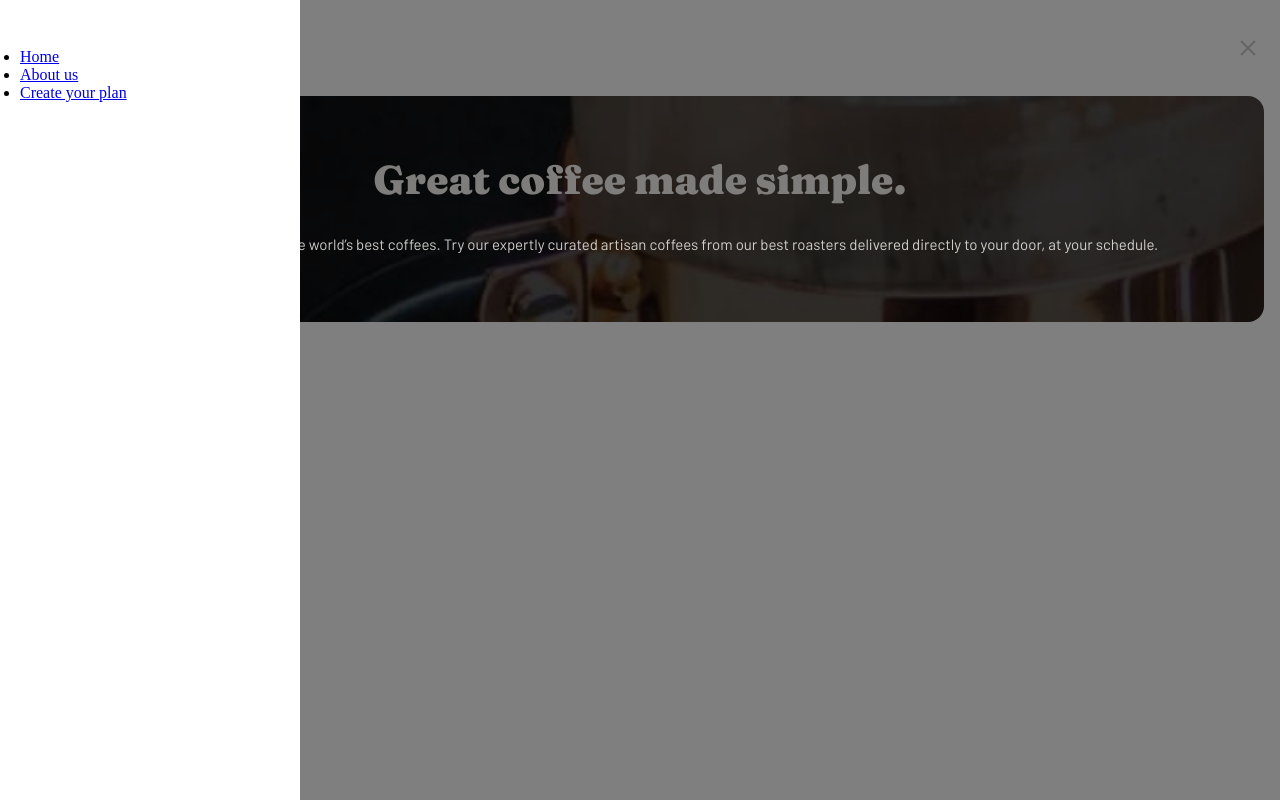
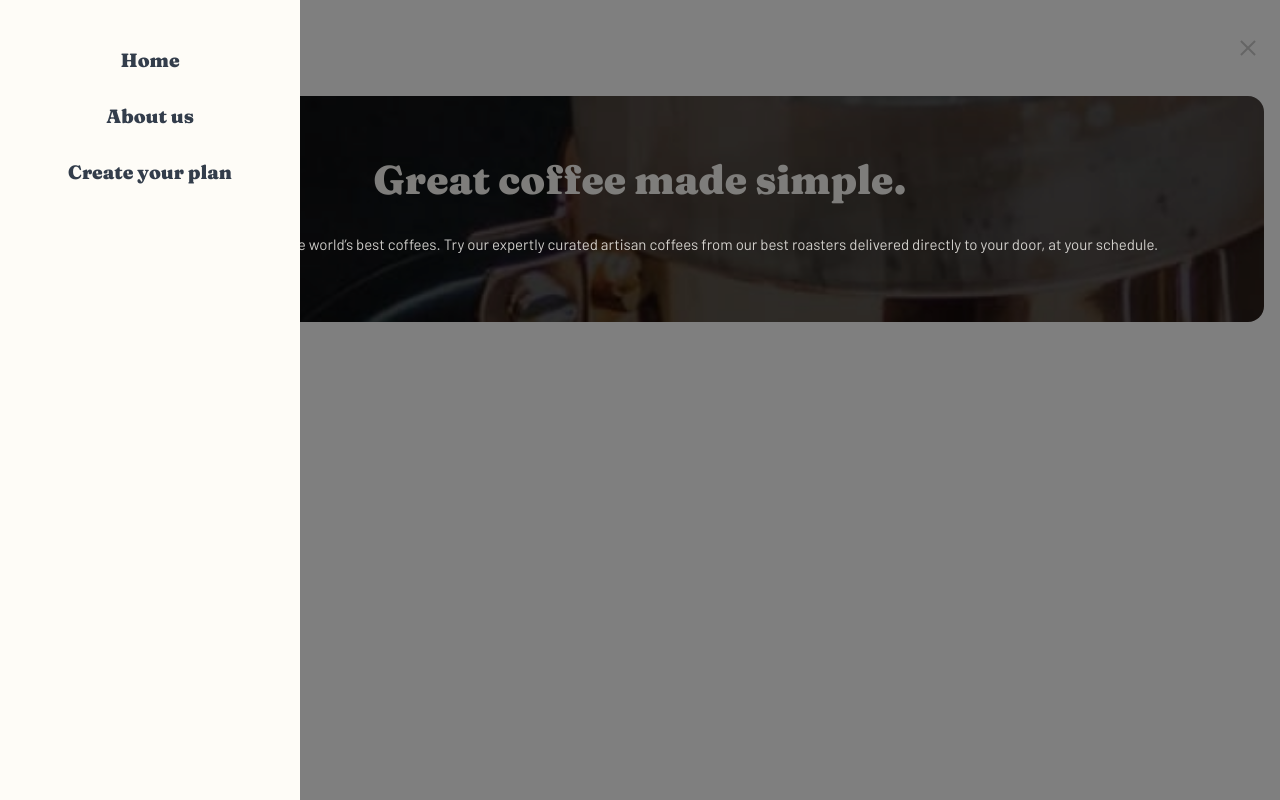
Before and after one commit to DrKlonk/fem-coffee, a Vue app: page / in a window 1280 px wide. Built offline with nearby package versions, Linux system fonts and the light colour scheme.

Commit message:
styling sidebar

```diff
--- a/src/components/menu/Sidebar.vue
+++ b/src/components/menu/Sidebar.vue
@@ -43,7 +43,7 @@ export default {
 }
 </script>
 
-<style scoped>
+<style lang="scss" scoped>
 .slide-enter-active,
 .slide-leave-active {
   transition: transform 0.2s ease;
@@ -67,7 +67,7 @@ export default {
 
 .sidebar-panel {
   overflow-y: auto;
-  background-color: white;
+  background-color: $color-light-cream;
   position: fixed;
   left: 0;
   top: 0;
@@ -75,5 +75,23 @@ export default {
   z-index: 999;
   padding: 3rem 20px 2rem 20px;
   width: 300px;
+
+  &-nav {
+    list-style: none;
+    text-align: center;
+    font-family: "Fraunces";
+    font-size: 1.2rem;
+
+    &__item {
+      &:not(:last-child) {
+        margin-bottom: 2rem;
+      }
+    }
+  }
+}
+
+.router-link {
+  color: $color-dark-grey-blue;
+  text-decoration: none;
 }
 </style>
```
